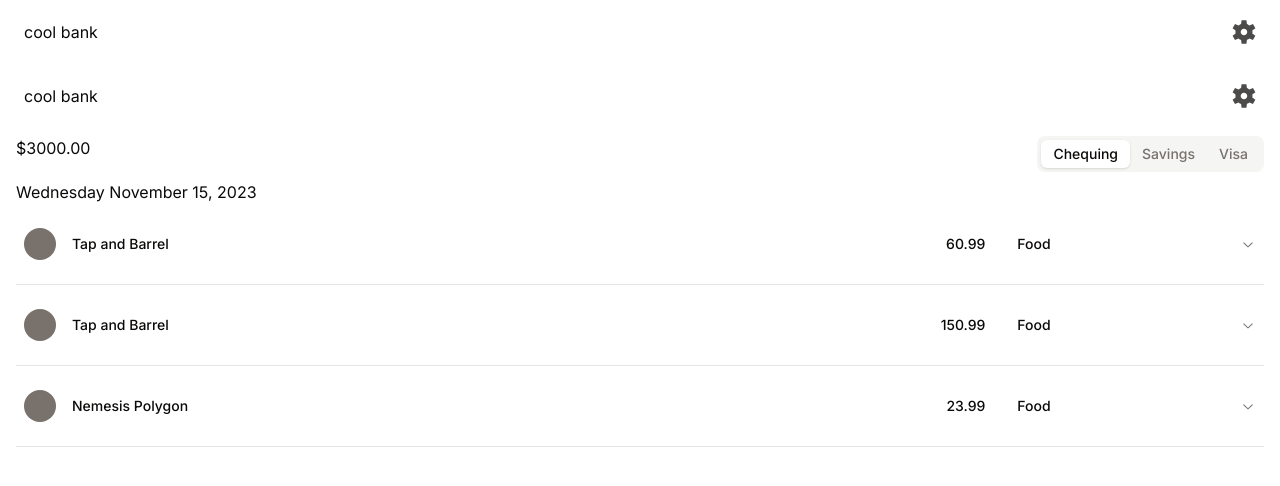
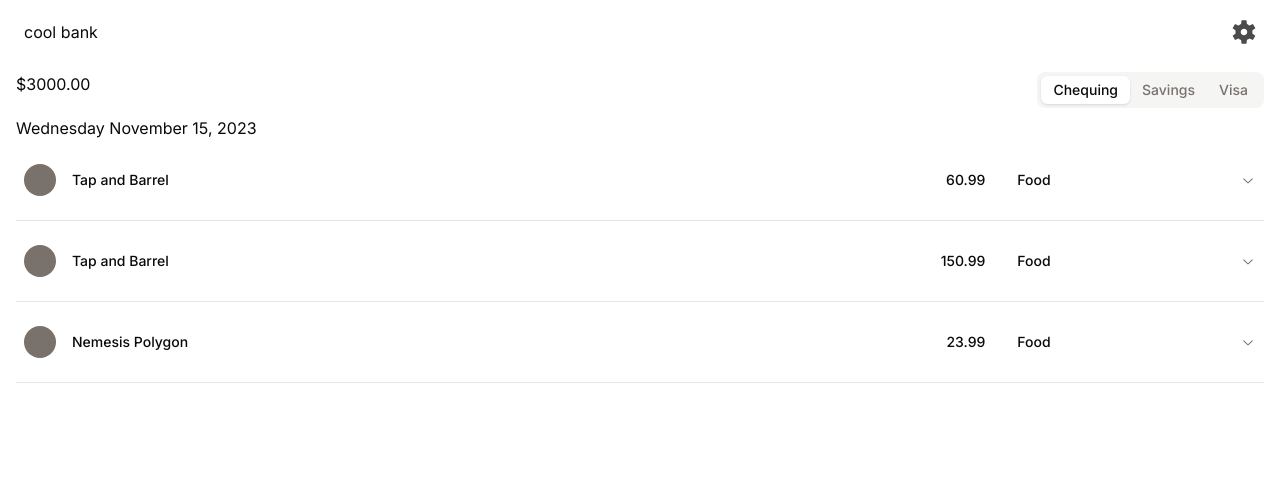
Before and after one commit to ChrisCoastal/ICBank, a Next.js app: page / in a window 1280 px wide. Shown: the top 486 px of the page. Built offline with nearby package versions, Linux system fonts and the light colour scheme.

Commit message:
move nav from Home page to Layout

```diff
--- a/src/app/page.tsx
+++ b/src/app/page.tsx
@@ -9,10 +9,6 @@ export default function Home() {
   return (
     <main className="min-h-screen">
       <div className="">
-        <nav className="h-16 border-b-white/20 border-b flex flex-row justify-between items-center mx-6">
-          <h1>cool bank</h1>
-          <SettingsMenu />
-        </nav>
         <section className="mx-2">
           <Tabs defaultValue="chequing" className="">
             <div className="flex flex-row justify-between m-2">
```
